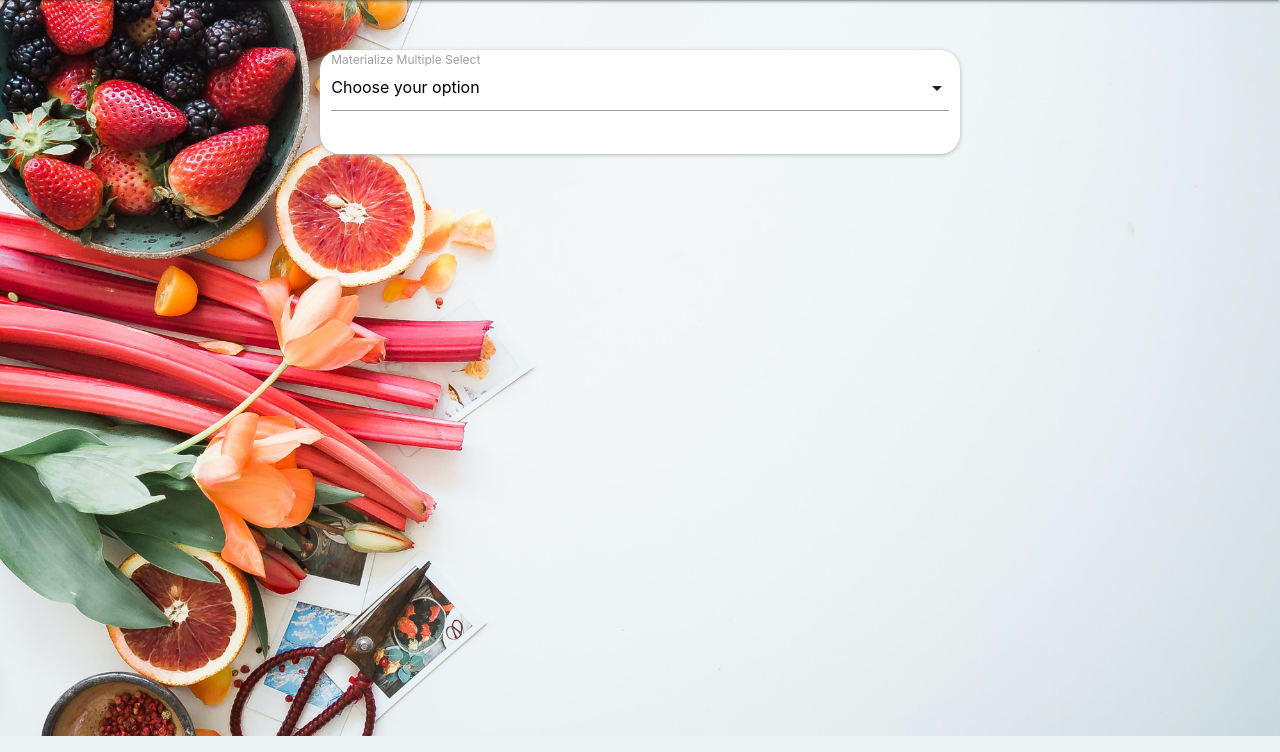
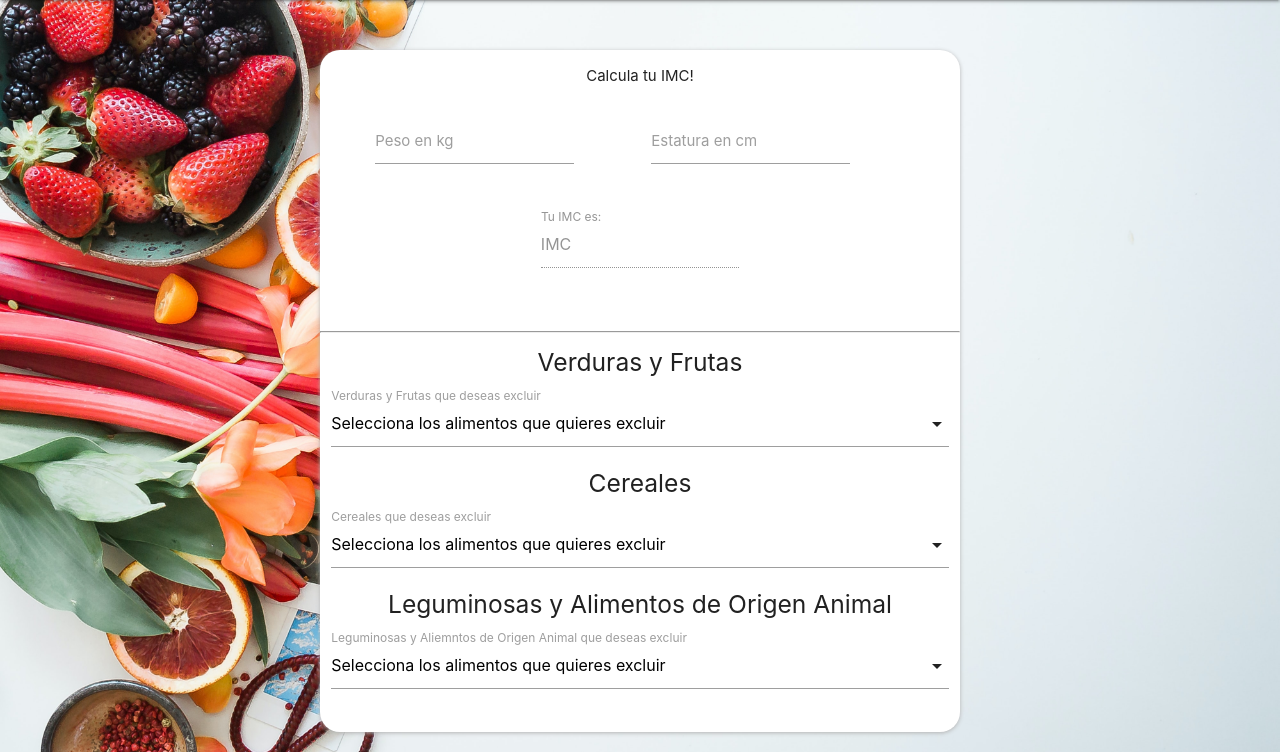
Before and after one commit to sgdiosdado/diet-generator, a Django app: page / in a window 1280 px wide. Shown: the part 64-816 px from the top of the page. Run offline with Django 3.2, Linux system fonts and the light colour scheme.

Commit message:
Added basic BMI and input fields to exclude food

```diff
--- a/dietgenerator/static/js/main.js
+++ b/dietgenerator/static/js/main.js
@@ -3,3 +3,18 @@ document.addEventListener('DOMContentLoaded', function() {
   let options = {}
   let instances = M.FormSelect.init(elems, options);
 });
+
+function getBMI(){
+  console.log("Hola");
+  //get inputs
+  var height = document.getElementById("Estatura").value;
+  var weight = document.getElementById("Peso").value;
+  height = height / 100;
+
+  var BMI = weight / (height * height);
+  if(BMI == Number.POSITIVE_INFINITY || BMI == 0){
+    document.getElementById("IMCres").value = "IMC";
+  }else{
+    document.getElementById("IMCres").value = BMI;
+  }
+}
--- a/dietgenerator/templates/index.html
+++ b/dietgenerator/templates/index.html
@@ -27,15 +27,66 @@
   <div class="row">
     <div class="col s6 offset-s3" id="divdieta">
       <div class="row">
-        <form >
+          <div>
+              <p class="center-align">Calcula tu IMC!</p>
+          </div>
+          <div class="row">
+            <form class="col s12">
+                <div class="row">
+                    <div class="input-field col s4 offset-m1" id="IMC" onchange="getBMI()">
+                        <input id="Peso" type="number" class="validate">
+                        <label for="Peso">Peso en kg</label>
+                      </div>
+                    <div class="input-field col s4 offset-m1" onchange="getBMI()">
+                      <input id="Estatura" type="number" class="validate">
+                      <label for="Estatura">Estatura en cm</label>
+                    </div>
+                </div>
+                <div class="row">
+                    <div class="input-field col s4 offset-m4">
+                        <input disabled value="IMC" id="IMCres" type="text" class="validate">
+                        <label id="IMCLabel" for="disabled">Tu IMC es:</label>
+                      </div>
+                </div>
+            </form>
+          </div>
+          <hr>
+        <form>
+            <div>
+                <h5 class="center-align">Verduras y Frutas</h5>
+            </div>
             <div class="input-field col s12">
                 <select id="exlcudes" multiple>
-              <option value="" disabled selected>Choose your option</option>
+                    <option value="" disabled selected>Selecciona los alimentos que quieres excluir</option>
                     <option value="1">Option 1</option>
                     <option value="2">Option 2</option>
                     <option value="3">Option 3</option>
                 </select>
-            <label>Materialize Multiple Select</label>
+                <label>Verduras y Frutas que deseas excluir</label>
+            </div>
+            <div>
+                <h5 class="center-align">Cereales</h5>
+            </div>
+            <div class="input-field col s12">
+                <select id="exlcudes" multiple>
+                    <option value="" disabled selected>Selecciona los alimentos que quieres excluir</option>
+                    <option value="1">Option 1</option>
+                    <option value="2">Option 2</option>
+                    <option value="3">Option 3</option>
+                </select>
+                <label>Cereales que deseas excluir</label>
+            </div>
+            <div>
+                <h5 class="center-align">Leguminosas y Alimentos de Origen Animal</h5>
+            </div>
+            <div class="input-field col s12">
+                <select id="exlcudes" multiple>
+                    <option value="" disabled selected>Selecciona los alimentos que quieres excluir</option>
+                    <option value="1">Option 1</option>
+                    <option value="2">Option 2</option>
+                    <option value="3">Option 3</option>
+                </select>
+                <label>Leguminosas y Aliemntos de Origen Animal que deseas excluir</label>
             </div>
         </form>
       </div>
```
Lines whose indentation alone changed are shown as unchanged.
